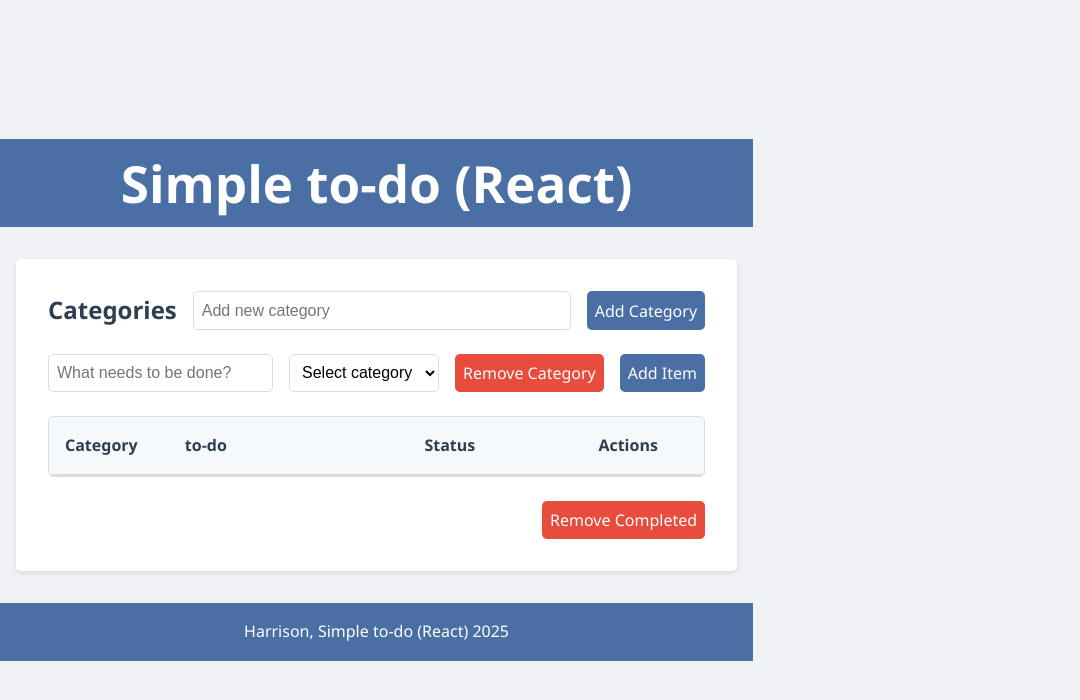
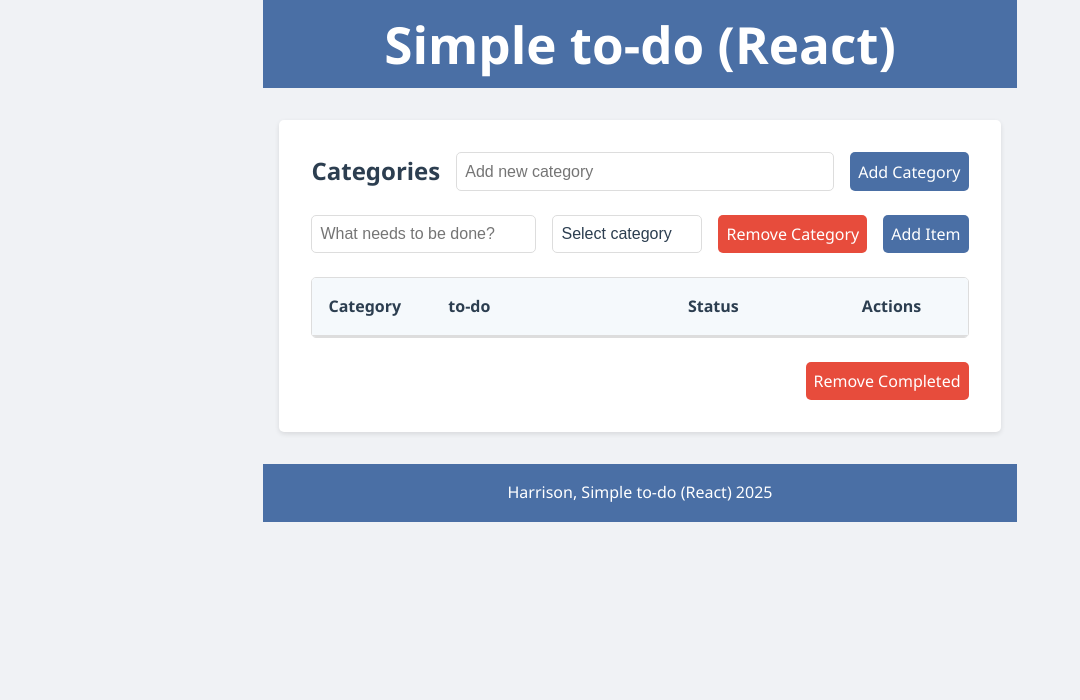
Before and after one commit to Harrison-cl/simpletodo-React, a React (Vite) app in the folder simpletodo React/: page / in a window 1280 px wide. Shown: the top 700 px of the page, without its empty margins (0-1080 px from the left). Built offline with nearby package versions, Linux system fonts and the light colour scheme.

Commit message:
more fixed styling think it works good now

```diff
--- a/simpletodo React/src/App.css
+++ b/simpletodo React/src/App.css
@@ -18,18 +18,22 @@
   box-sizing: border-box;
 }
 
-/* --- NEW / MODIFIED: Ensure full width/height for centering and consistent background --- */
+/* --- MODIFIED: More robust centering for the entire page content --- */
+/* Sets HTML and Body to fill viewport and uses flexbox to center content */
 html, body {
   width: 100%;
-  min-height: 100vh; /* Ensure body takes at least full viewport height */
-  margin: 0; /* Double-check no default margins */
-  padding: 0; /* Double-check no default padding */
+  height: 100%; /* Ensures body takes full viewport height */
+  margin: 0;
+  padding: 0;
+  display: flex; /* Make body a flex container */
+  flex-direction: column; /* Stack children (header, main, footer) vertically */
+  align-items: center; /* Center children horizontally within the flex container */
 }
 
 body {
   font-family: 'Segoe UI', Tahoma, Geneva, Verdana, sans-serif;
   line-height: 1.6;
-  color: var(--dark-color);
+  color: var(--dark-color); /* General text color for body content */
   background-color: #f0f2f5;
 }
 
@@ -39,12 +43,15 @@ header, footer {
   color: white;
   text-align: center;
   padding: 1rem;
+  width: 100%; /* Ensures header/footer span full width when body is flex column */
 }
 
 main {
   max-width: 800px;
-  margin: 2rem auto; /* This should center it */
+  margin: 2rem auto; /* This will still center it within the flex-item 'main' itself */
   padding: 0 1rem;
+  width: 100%; /* Ensures main takes available width up to max-width */
+  flex-grow: 1; /* Allows main to take up remaining vertical space if content is short */
 }
 
 .app-container {
@@ -62,9 +69,13 @@ input, select, button {
   font-size: 1rem;
 }
 
-/* --- NEW: Explicitly set background-color to white for inputs/selects --- */
+/* --- CRITICAL FIX: Explicitly set background AND text color for inputs/selects + remove default appearance --- */
 input, select {
   background-color: white;
+  color: var(--dark-color) !important; /* Forces dark text color, overriding other browser/root defaults */
+  -webkit-appearance: none; /* Removes default browser styling for input/select elements (e.g., silvery background) */
+  -moz-appearance: none;
+  appearance: none; /* Standard property to remove default select/input styling */
 }
 
 button {
@@ -142,7 +153,6 @@ button:hover {
   text-align: center;
 }
 /* If you want individual headers for checkbox and remove button, you'd change TodoList.tsx header */
-/* For now, 'Actions' will cover both the checkbox and remove button columns */
 
 
 .todo-item {
@@ -200,15 +210,6 @@ button:hover {
 .danger-btn:hover {
   background-color: #c0392b;
 }
-
-/* --- REMOVED / REDUNDANT: #remove-selected - now using .danger-btn for consistency --- */
-/* #remove-selected {
-  background-color: var(--danger-color);
-}
-#remove-selected:hover {
-  background-color: #c0392b;
-} */
-
 
 /* Responsive adjustments */
 @media (max-width: 768px) {
```
